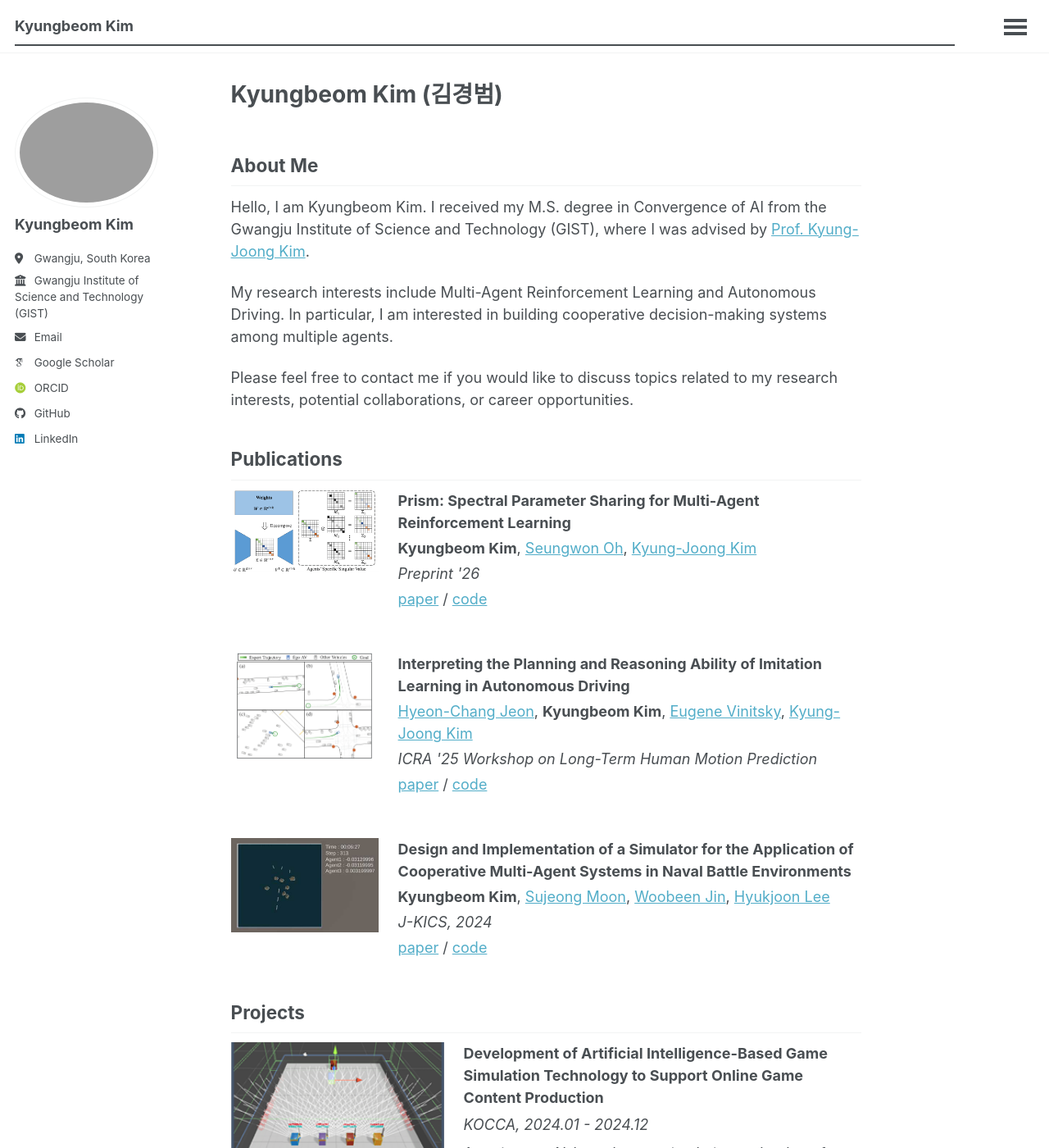
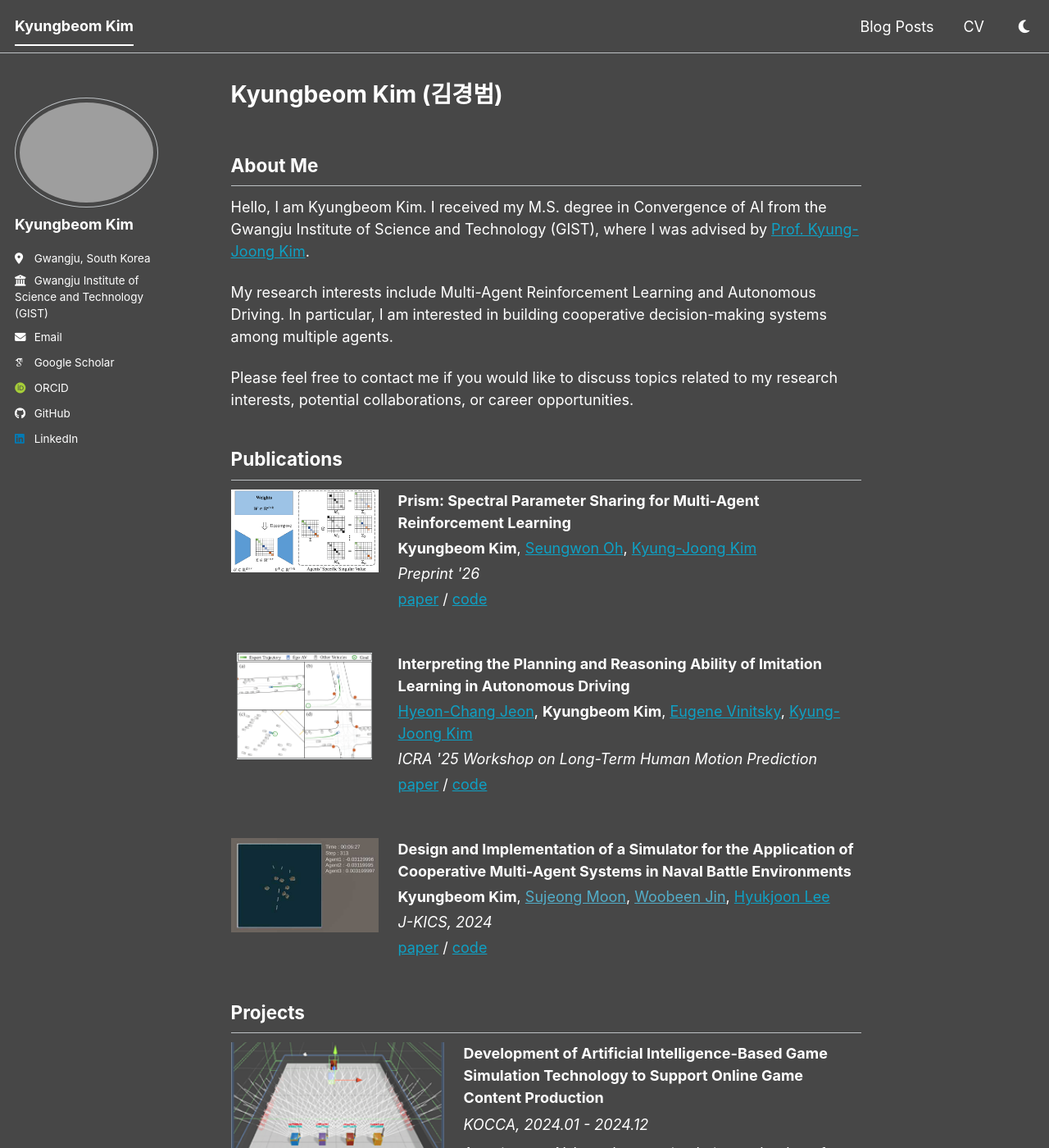
Before and after one commit to KKGB/KKGB.github.io, a Jekyll site: the page built from _pages/about.md, in a window 1280 px wide and 1400 px high. Shown: the whole window at 82% size. Built offline with Jekyll 4.4.1, drawn with Linux system fonts in a browser that asks for light colours; some web fonts are replaced; a script bundle is joined from its source files by our own code; library files that are not in the unit come from our copies.

Commit message:
Set dark mode default and fix nav toggle

```diff
--- a/_config.yml
+++ b/_config.yml
@@ -8,7 +8,8 @@
 
 # Basic Site Settings
 locale                   : "en-US"
-site_theme               : "default" # The available themes options are "default", "air", "sunrise", "mint", "dirt" and "contrast"
+site_theme               : "default" # The available theme palette options are "default", "air", "sunrise", "mint", "dirt" and "contrast"
+default_theme_mode       : "dark" # Use "dark" to make the dark color mode the default
 title                    : "Kyungbeom Kim"
 title_separator          : "-"
 name                     : &name "Kyungbeom Kim"
--- a/_includes/masthead.html
+++ b/_includes/masthead.html
@@ -3,11 +3,9 @@
   <div class="masthead__inner-wrap">
     <div class="masthead__menu">
       <nav id="site-nav" class="greedy-nav">
+        <a class="masthead__site-title {% if page.url == '/' or page.url == '/index.html' %}selected{% endif %}" href="{{ base_path }}/">{{ site.title }}</a>
         <button><span class="navicon"></span></button>
         <ul class="visible-links">
-          <li class="masthead__menu-item masthead__menu-item--lg persist {% if page.url == '/' or page.url == '/index.html' %}selected{% endif %}">
-            <a href="{{ base_path }}/">{{ site.title }}</a>
-          </li>
           {% for link in site.data.navigation.main %}
             {% if link.url contains 'http' %}
               {% assign domain = '' %}
--- a/_layouts/default.html
+++ b/_layouts/default.html
@@ -5,7 +5,7 @@ layout: compress
 {% include base_path %}
 
 <!doctype html>
-<html lang="{{ site.locale | slice: 0,2 }}" class="no-js"{% if site.site_theme == "dark" %} data-theme="dark"{% endif %}>
+<html lang="{{ site.locale | slice: 0,2 }}" class="no-js"{% if site.default_theme_mode == "dark" %} data-theme="dark"{% endif %}>
   <head>
     {% include head.html %}
     {% include head/custom.html %}
--- a/_sass/layout/_navigation.scss
+++ b/_sass/layout/_navigation.scss
@@ -175,6 +175,8 @@
 .greedy-nav {
   position: relative;
   min-width: 250px;
+  display: flex;
+  align-items: center;
   background: var(--global-bg-color);
 
   a {
@@ -202,21 +204,32 @@
     z-index: 100;
   }
 
+  .masthead__site-title {
+    margin-left: 0;
+    margin-right: 2em;
+    font-weight: 700;
+    white-space: nowrap;
+  }
+
+  .masthead__site-title.selected {
+    color: var(--global-text-color);
+    border-bottom: 2px solid var(--global-text-color);
+    pointer-events: none;
+    cursor: default;
+  }
+
   .visible-links {
-    display: table;
-    width: 100%;
+    display: flex;
+    align-items: center;
+    width: auto;
+    margin-left: auto;
 
     li {
-      display: table-cell;
-      vertical-align: middle;
+      display: block;
 
       &:first-child {
-        font-weight: bold;
-        text-wrap: wrap;
-        width: 100%;
-
         a {
-          margin-left: 0;
+          margin-left: 1rem;
         }
       }
 
```
